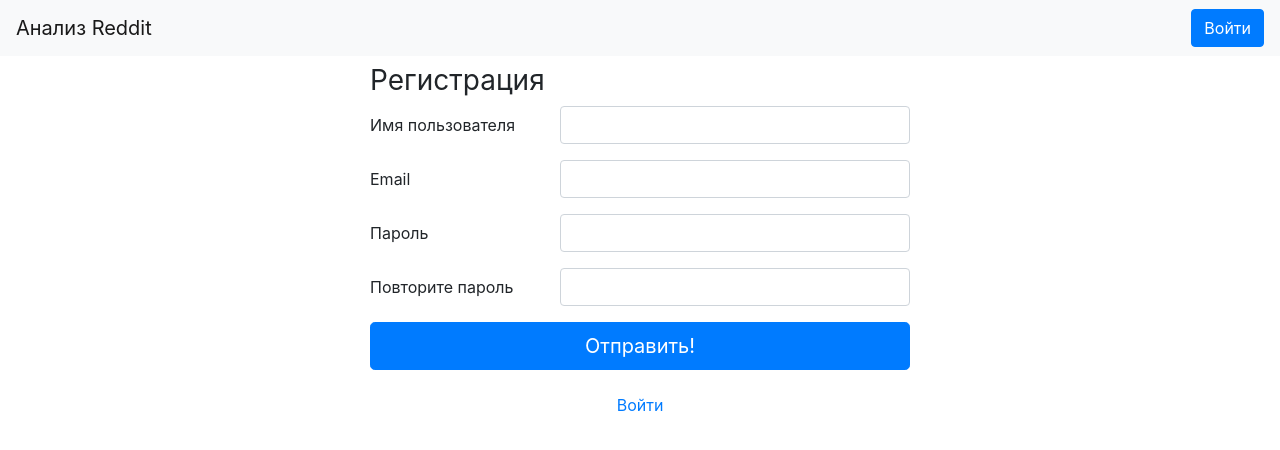
After one commit to SBKubric/moodly, a Flask app: page /users/register in a window 1280 px wide. The commit adds this page. Shown: the top 450 px of the page. Run offline with Flask 2, Linux system fonts and the light colour scheme; some libraries are stand-ins or nearby versions.

Commit message:
Добавлена регистрация пользователей

```diff
--- a/create_first_data.py
+++ b/create_first_data.py
@@ -14,7 +14,7 @@ with app.app_context():
             print(f'Добавлена категория {name}')
     db.session.commit()
 
-    ages = [('Месяц', 'month'), ('Год', 'year')]
+    ages = [('Все время', 'all'), ('Час', 'hour'), ('День', 'day'), ('Неделя', 'week'), ('Месяц', 'month'), ('Год', 'year')]
     for name, value in ages:
         if not Age.query.filter_by(name=name).count():
             new_age = Age(name=name, value=value)
--- a/webapp/analysis/forms.py
+++ b/webapp/analysis/forms.py
@@ -6,5 +6,5 @@ from wtforms.validators import DataRequired
 class QueryForm(FlaskForm):
     query = StringField('Строка запроса', validators=[DataRequired()], render_kw={"class": "form-control"})
     category = SelectField('Категория', validators=[DataRequired()], coerce=int, render_kw={"class": "form-control"})
-    age = SelectField('Категория', validators=[DataRequired()], coerce=int, render_kw={"class": "form-control"})
+    age = SelectField('Глубина', validators=[DataRequired()], coerce=int, render_kw={"class": "form-control"})
     submit = SubmitField('Отправить!', render_kw={"class": "btn btn-primary"})
--- a/webapp/templates/menu.html
+++ b/webapp/templates/menu.html
@@ -10,6 +10,24 @@
           <a class="nav-link" href="/">Главная страница <span class="sr-only">(current)</span></a>
         </li> -->
       </ul>
-      <a class="nav-link" href="{{ url_for('user.login') }}">Логин</a>
+      {% if current_user.is_authenticated %}
+        <div class="dropdown">
+          <button class="btn btn-primary dropdown-toggle" type="button" id="dropdownMenuButton" data-toggle="dropdown" aria-haspopup="true" aria-expanded="false">
+            Привет, {{ current_user.username }}
+          </button>
+          <div class="dropdown-menu" aria-labelledby="dropdownMenuButton">
+            {% if current_user.is_admin %}
+            <a class="dropdown-item" href="{{ url_for('admin.admin_index') }}">Админка</a>
+            {% endif %}
+            <a class="dropdown-item" href="{{ url_for('user.logout') }}">Выйти</a>
+          </div>
+        </div>
+      {% else %}
+        <ul class="navbar-nav">
+          <li class="nav-item">
+            <a class="btn btn-primary" href="{{ url_for('user.login') }}">Войти</a>
+          </li>
+        </ul>
+      {% endif %}
     </div>
   </nav>
--- /dev/null
+++ b/webapp/templates/user/registration.html
@@ -0,0 +1,49 @@
+{% extends "base.html" %}
+
+{% block content %}
+{% with messages = get_flashed_messages() %}
+{% if messages %}
+{% for message in messages %}
+<div class="alert alert-danger" role="alert">
+    {{ message }}
+</div>
+{% endfor %}
+{% endif %}
+{% endwith %}
+<div class="row">
+    <div class="col-6 offset-3">
+    <form action="{{ url_for('user.process_reg') }}" method="POST" class="form-registration">
+        {{ form.hidden_tag() }}
+        <h1 class="h3 font-weight-normal">Регистрация</h1>
+        <div class="form-group row">
+            {{ form.username.label(class_='col-sm-4 col-form-label') }}
+            <div class="col-sm-8">
+            {{ form.username() }}
+            </div>
+        </div>
+        <div class="form-group row">
+            {{ form.email.label(class_='col-sm-4 col-form-label') }}
+            <div class="col-sm-8">
+                {{ form.email() }}
+            </div>
+        </div>
+        <div class="form-group row">
+            {{ form.password.label(class_='col-sm-4 col-form-label') }}
+            <div class="col-sm-8">
+                {{ form.password() }}
+            </div>
+        </div>
+        <div class="form-group row">
+            {{ form.password2.label(class_='col-sm-4 col-form-label') }}
+            <div class="col-sm-8">
+                {{ form.password2() }}
+            </div>
+        </div>
+        <p>{{ form.submit() }}</p>
+    </form>
+</div>
+</div>
+<div class="row justify-content-center">
+    <a class="btn btn-link" href="{{ url_for('user.login') }}">Войти</a>
+</div>
+{% endblock %}
--- a/webapp/user/forms.py
+++ b/webapp/user/forms.py
@@ -1,10 +1,30 @@
 from flask_wtf import FlaskForm
 from wtforms import BooleanField, StringField, PasswordField, SubmitField
-from wtforms.validators import DataRequired
+from wtforms.validators import DataRequired, Email, EqualTo, ValidationError
+from webapp.user.models import User
 
 
 class LoginForm(FlaskForm):
     username = StringField('Имя пользователя', validators=[DataRequired()], render_kw={"class": "form-control"})
     password = PasswordField('Пароль', validators=[DataRequired()], render_kw={"class": "form-control"})
-    remember_me = BooleanField('Запомнить меня', default=True, render_kw={'class': 'form-check-input'})
-    submit = SubmitField('Отправить!', render_kw={"class": "btn btn-primary"})
+    remember_me = BooleanField('Запомнить меня', default=True, render_kw={'class': 'checkbox'})
+    submit = SubmitField('Отправить!', render_kw={"class": "btn btn-lg btn-primary btn-block"})
+
+
+class RegistrationForm(FlaskForm):
+    username = StringField('Имя пользователя', validators=[DataRequired()], render_kw={"class": "form-control"})
+    email = StringField('Email', validators=[DataRequired(), Email()], render_kw={"class": "form-control"})
+    password = PasswordField('Пароль', validators=[DataRequired()], render_kw={"class": "form-control"})
+    password2 = PasswordField('Повторите пароль', validators=[
+                              DataRequired(), EqualTo('password')], render_kw={"class": "form-control"})
+    submit = SubmitField('Отправить!', render_kw={"class": "btn btn-lg btn-primary btn-block"})
+
+    def validate_username(self, username):
+        users_count = User.query.filter_by(username=username.data).count()
+        if users_count > 0:
+            raise ValidationError('ПОльзователь с таким именем уже зарегистрирован')
+
+    def validate_email(self, email):
+        users_count = User.query.filter_by(email=email.data).count()
+        if users_count > 0:
+            raise ValidationError('ПОльзователь с такой электронной почтой уже зарегистрирован')
--- a/webapp/user/models.py
+++ b/webapp/user/models.py
@@ -9,6 +9,7 @@ class User(db.Model, UserMixin):
     username = db.Column(db.String(50), index=True, unique=True)
     password = db.Column(db.String(128))
     role = db.Column(db.String(10), index=True)
+    email = db.Column(db.String(50), unique=True)
 
     def set_password(self, password):
         self.password = generate_password_hash(password)
--- a/webapp/user/views.py
+++ b/webapp/user/views.py
@@ -1,7 +1,7 @@
 from flask import Blueprint, flash, render_template, redirect, url_for
 from flask_login import current_user, login_user, logout_user
 
-from webapp.user.forms import LoginForm
+from webapp.user.forms import LoginForm, RegistrationForm
 from webapp.user.models import User
 
 
@@ -14,7 +14,7 @@ def login():
         flash('Вы уже авторизованы на сайте')
         return redirect(url_for('analysis.index'))
 
-    title = 'Авторизация'
+    title = ''
     login_form = LoginForm()
     return render_template('user/login.html', page_title=title, form=login_form)
 
@@ -39,3 +39,30 @@ def logout():
     logout_user()
     flash('Вы успешно разлогинились')
     return redirect(url_for('analysis.index'))
+
+
+@blueprint.route('/register')
+def register():
+    if current_user.is_authenticated:
+        return redirect(url_for('analysis.index'))
+    title = ''
+    form = RegistrationForm()
+    return render_template('user/registration.html', page_title=title, form=form)
+
+
+@blueprint.route('/process-reg', methods=['POST'])
+def process_reg():
+    form = RegistrationForm()
+
+    if form.validate_on_submit():
+        new_user = User(username=form.username.data, email=form.email.data, role='user')
+        new_user.set_password(form.password.data)
+        db.session.add(new_user)
+        db.session.commit()
+        flash('Вы успешно зарегистрировались!')
+        return redirect(url_for('user.login'))
+    else:
+        for field, errors in form.errors.items():
+            for error in errors:
+                flash('Ошибка в поле "{}": - {}'.format(getattr(form, field).label.text, error))
+        return redirect(url_for('user.regist'))
```
Also changed, not shown: migrations/versions/01e5d9fe1652_.py (added, +30 -0 lines), webapp/templates/user/login.html (+11 -25 lines).
